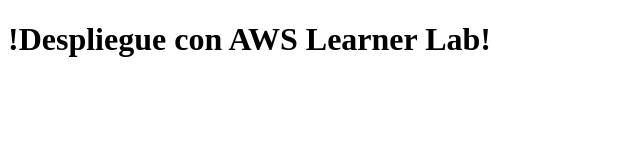
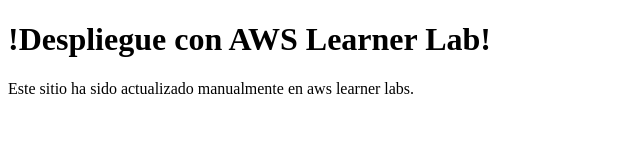
Before and after one commit to AgusHtor/mi-proyecto-devops, a plain HTML site: page src/index.html in a window 1280 px wide. Shown: the whole page, without its empty margins (0-640 px from the left). Drawn offline with Linux system fonts and the light colour scheme.

Commit message:
nueva seccion agregada

```diff
--- a/src/index.html
+++ b/src/index.html
@@ -8,5 +8,6 @@
     </head>
     <body>
         <h1>!Despliegue con AWS Learner Lab!</h1>
+	<p>Este sitio ha sido actualizado manualmente en aws learner labs.<p>
     </body>
 </html>
```
